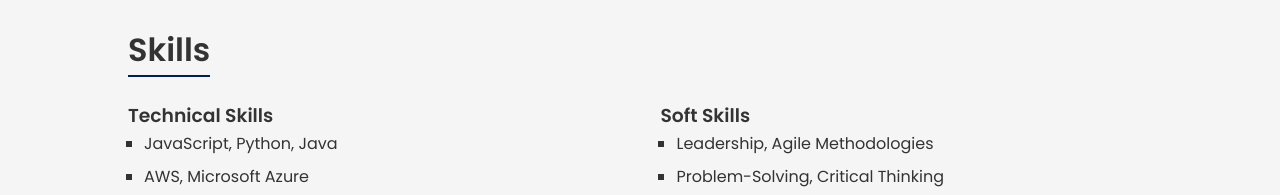
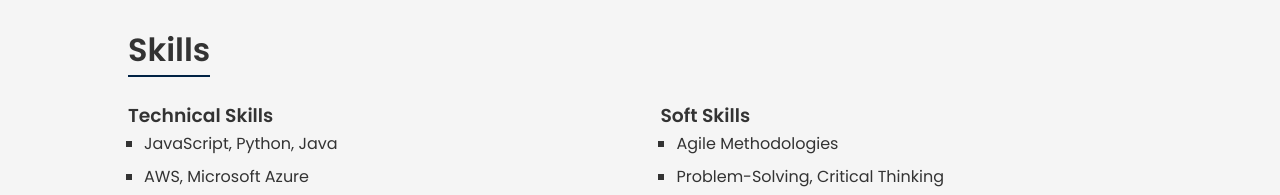
Before and after one commit to gospeloquong/gospeloquong.github.io, a plain HTML site: page index.html in a window 1280 px wide. Shown: the part 1520-1715 px from the top of the page. Drawn offline with Linux system fonts and the light colour scheme.

Commit message:
Update index.html

```diff
--- a/index.html
+++ b/index.html
@@ -62,7 +62,7 @@
             <div class="skill-group">
                 <h3>Soft Skills</h3>
                 <ul>
-                    <li>Leadership, Agile Methodologies</li>
+                    <li>Agile Methodologies</li>
                     <li>Problem-Solving, Critical Thinking</li>
                     <li>Collaboration, Communication</li>
                 </ul>
```
